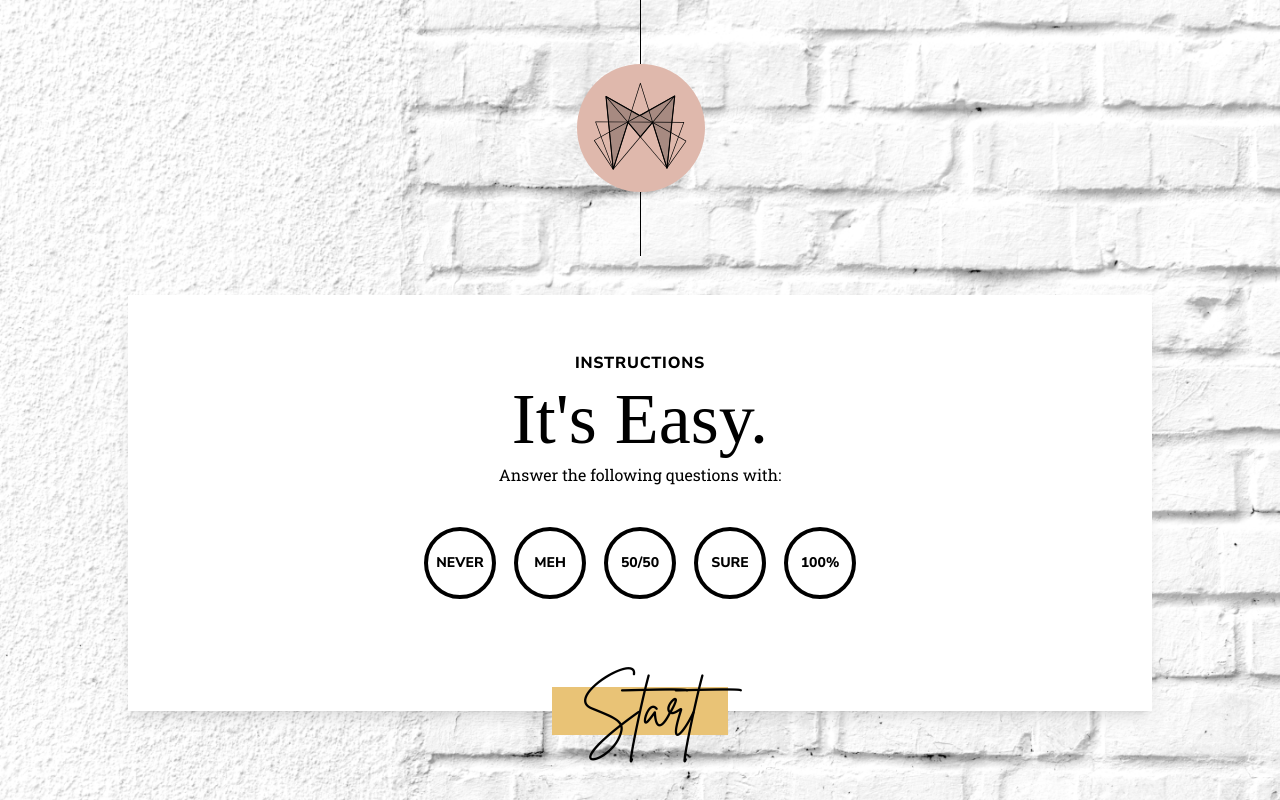
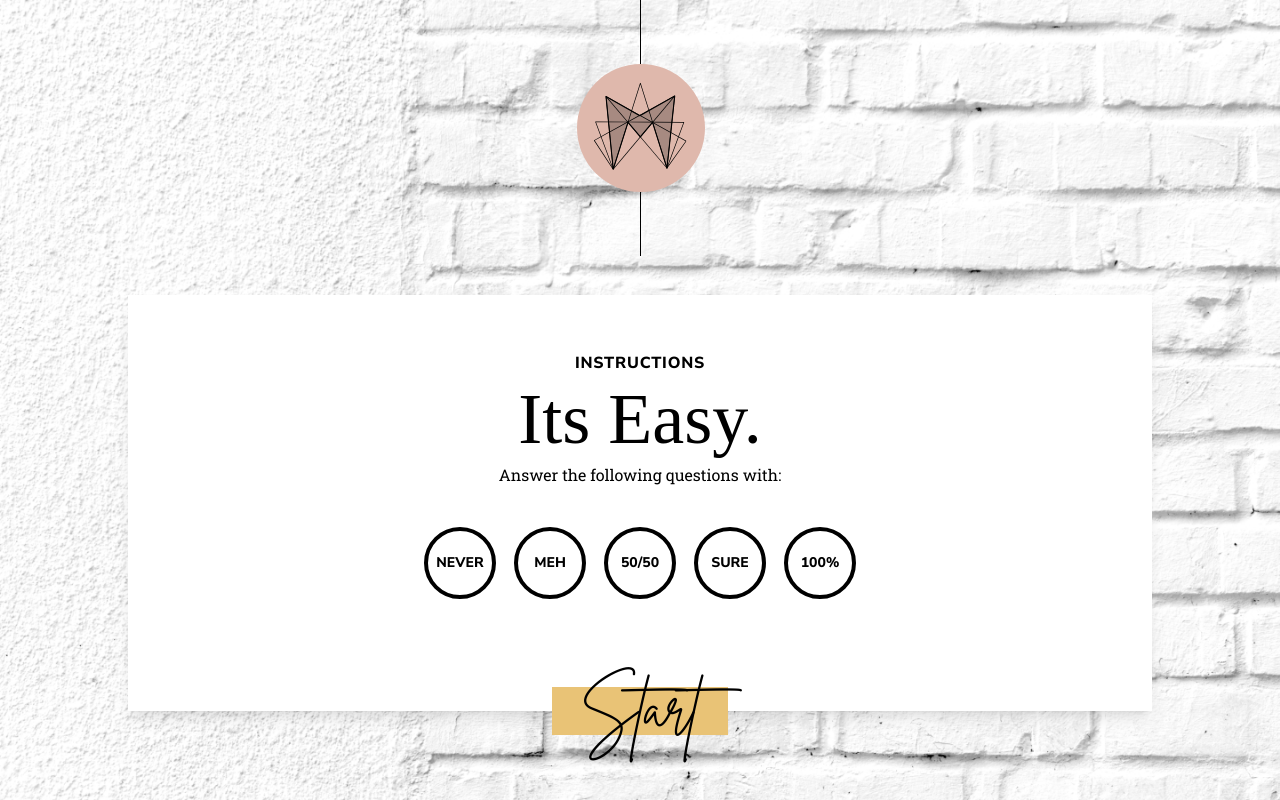
Before and after one commit to TheNootLinja/personality-test-project, a Next.js app in the folder frontend/: page /directions in a window 1280 px wide. Built offline with nearby package versions, Linux system fonts and the light colour scheme; a web font is replaced by a local one.

Commit message:
Fix build errors

```diff
--- a/frontend/src/components/Page.js
+++ b/frontend/src/components/Page.js
@@ -1,13 +1,13 @@
-import React, { Children } from 'react'
-import Head from 'next/head'
-import Link from 'next/link'
-import Image from 'next/image'
+import React, { Children } from "react"
+import Head from "next/head"
+import Link from "next/link"
+import Image from "next/image"
 
 const Page = ({children}) => {
   return (
     <div className="bg-page-background-mobile sm:bg-page-background-desktop min-h-screen bg-cover bg-fixed">
       <Head>
-        <title>What's ur #?</title>
+        <title>Whats ur #?</title>
       </Head>
       <main className="px-6 xl:px-32">
 
--- a/frontend/src/pages/directions.js
+++ b/frontend/src/pages/directions.js
@@ -9,7 +9,7 @@ const Directions = () => {
         <div className="white-box">
             <div className="content text-center">
                 <h3 className="uppercase tracking-wider mb-2">Instructions</h3>
-                <h1 className="page-title">It's Easy.</h1>
+                <h1 className="page-title">Its Easy.</h1>
                 <p>Answer the following questions with:</p>
                 <div className="mb-24 sm:mb-auto">
                     <Answers disabled={true}/>
--- a/frontend/src/pages/index.js
+++ b/frontend/src/pages/index.js
@@ -57,6 +57,7 @@ const Home = () => {
       // redirect user to directions page
       router.push('/directions');
     }
+    // eslint-disable-next-line react-hooks/exhaustive-deps
   }, [user])
 
   // Function to handle what happens when form is submitted
--- a/frontend/src/pages/question.js
+++ b/frontend/src/pages/question.js
@@ -106,6 +106,7 @@ const Question = () => {
         }
       });
     }
+    // eslint-disable-next-line react-hooks/exhaustive-deps
   }, [user])
 
   return (
@@ -113,7 +114,7 @@ const Question = () => {
         <div className="white-box">
             <div className="content text-center">
               <div className="font-display text-10xl leading-none -mt-28">
-              <Image src="/img/number-sign.svg" width={72} height={109}/>
+              <Image alt="number sign" src="/img/number-sign.svg" width={72} height={109}/>
               { questionNumber }
               </div>
                 <p>{questions && questions[curSpot]?.question }</p>
```
